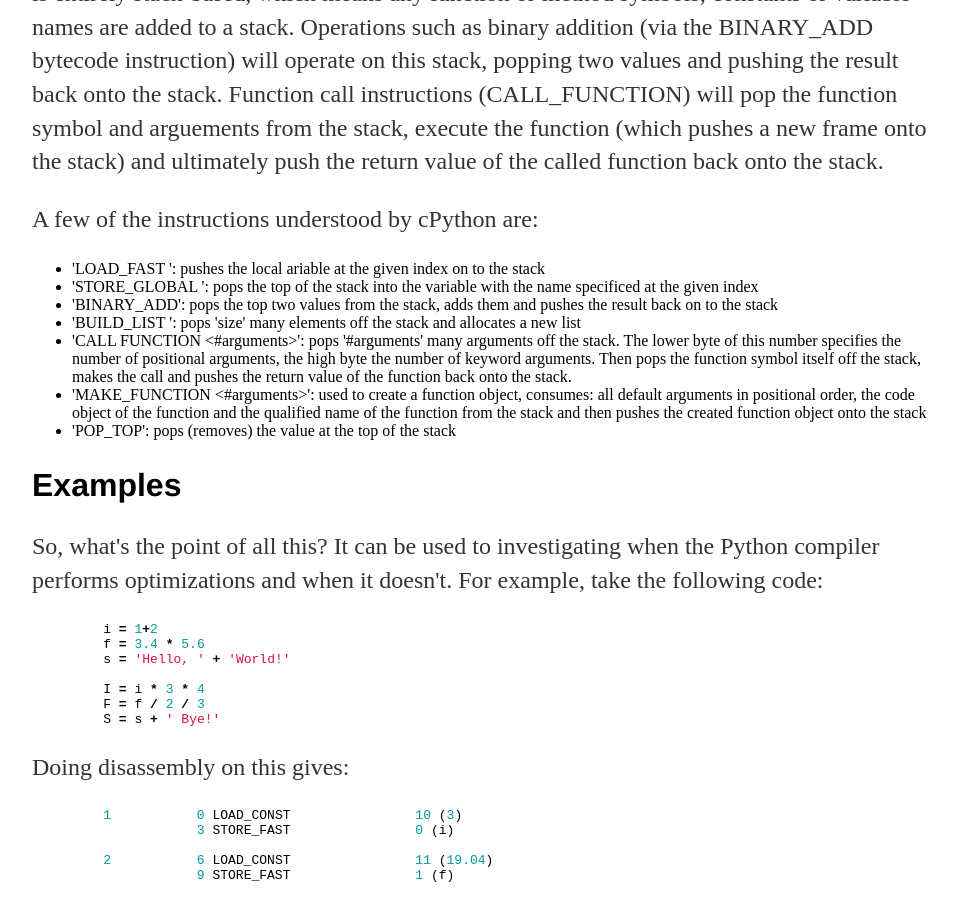
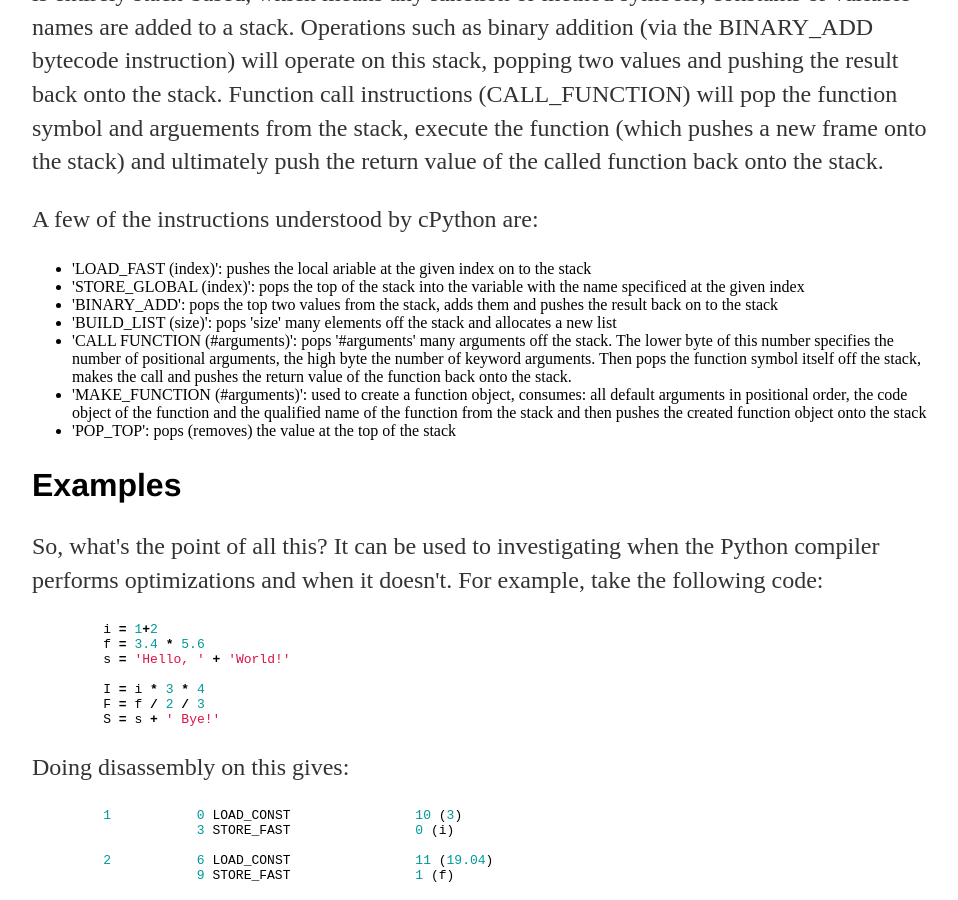
Before and after one commit to bentrevett/bentrevett.github.io, a Jekyll site: the page built from blog/python-disassembler/index.html, in a window 1280 px wide and 900 px high, scrolled down 3361 px. Shown: the whole window, without its empty margins (160-1118 px from the left). Built offline with Jekyll 4.4.1, drawn with Linux system fonts in a browser that asks for light colours.

Commit message:
Update index.html

```diff
--- a/blog/python-disassembler/index.html
+++ b/blog/python-disassembler/index.html
@@ -145,12 +145,12 @@ title: Ben Trevett | Python Disassembler
     <p>
     A few of the instructions understood by cPython are:</p>
     <ul>
-    <li>'LOAD_FAST <index>': pushes the local ariable at the given index on to the stack</li>
-    <li>'STORE_GLOBAL <index>': pops the top of the stack into the variable with the name specificed at the given index</li>
+    <li>'LOAD_FAST (index)': pushes the local ariable at the given index on to the stack</li>
+    <li>'STORE_GLOBAL (index)': pops the top of the stack into the variable with the name specificed at the given index</li>
     <li>'BINARY_ADD': pops the top two values from the stack, adds them and pushes the result back on to the stack</li>
-    <li>'BUILD_LIST <size>': pops 'size' many elements off the stack and allocates a new list</li>
-    <li>'CALL FUNCTION <#arguments>': pops '#arguments' many arguments off the stack. The lower byte of this number specifies the number of positional arguments, the high byte the number of keyword arguments. Then pops the function symbol itself off the stack, makes the call and pushes the return value of the function back onto the stack.</li>
-    <li>'MAKE_FUNCTION <#arguments>': used to create a function object, consumes: all default arguments in positional order, the code object of the function and the qualified name of the function from the stack and then pushes the created function object onto the stack</li>
+    <li>'BUILD_LIST (size)': pops 'size' many elements off the stack and allocates a new list</li>
+    <li>'CALL FUNCTION (#arguments)': pops '#arguments' many arguments off the stack. The lower byte of this number specifies the number of positional arguments, the high byte the number of keyword arguments. Then pops the function symbol itself off the stack, makes the call and pushes the return value of the function back onto the stack.</li>
+    <li>'MAKE_FUNCTION (#arguments)': used to create a function object, consumes: all default arguments in positional order, the code object of the function and the qualified name of the function from the stack and then pushes the created function object onto the stack</li>
     <li>'POP_TOP': pops (removes) the value at the top of the stack</li>
     </ul>
     <h2>Examples</h2>
@@ -221,7 +221,7 @@ title: Ben Trevett | Python Disassembler
     x = timeit.timeit('for i in range(x): pass', globals=dict(x=100))
     print("for = {}".format(x))
 
-    y = timeit.timeit('i = 0\nwhile i < x: i += 1', globals=dict(x=100))
+    y = timeit.timeit("i = 0\nwhile i < x: i += 1", globals=dict(x=100))
     print("while = {}".format(y)){% endhighlight %}
     <p>This gives an output of:</p>
     {% highlight python %}
```
